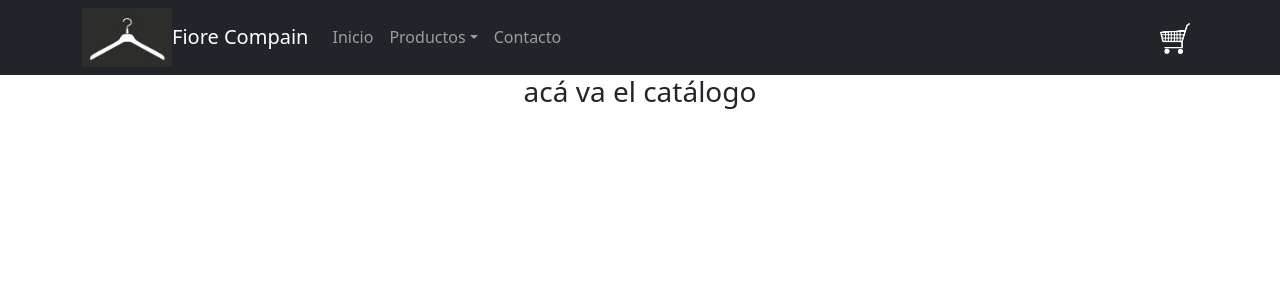
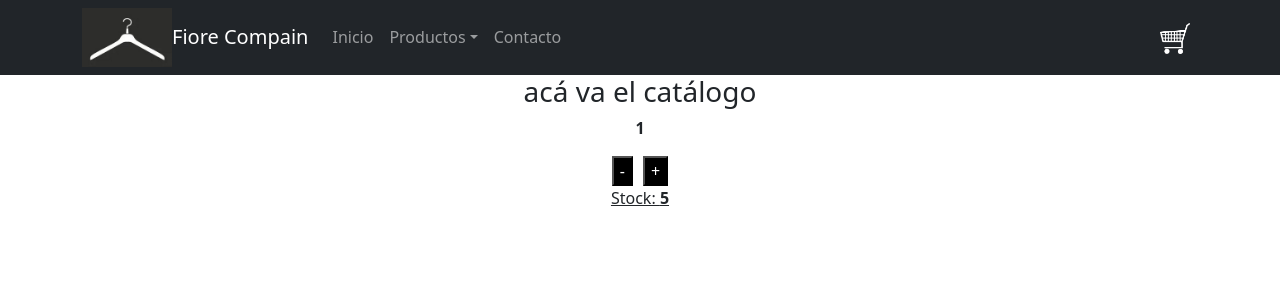
Before and after one commit to NicolasFiore/ProyectoCoder_ReactJs, a React (Vite) app: page / in a window 1280 px wide. Shown: the top 300 px of the page. Built offline with nearby package versions, Linux system fonts and the light colour scheme.

Commit message:
Sumar y restar productos
sin props

```diff
--- /dev/null
+++ b/src/components/ItemCount/ItemCount.css
@@ -0,0 +1,9 @@
+button{
+    margin: 0px 5px;
+    text-align: center;
+    background-color: black;
+    color: white;
+}
+#stock{
+    text-decoration: underline;
+}
--- /dev/null
+++ b/src/components/ItemCount/ItemCount.jsx
@@ -0,0 +1,31 @@
+import React, {useState} from 'react'
+import './ItemCount.css'
+
+const inicial = 1;
+const stockMax = 5;
+
+function ItemCount() {
+    const [valor, setValor] = useState(inicial);
+
+    const sumarUnidad= ()=>{
+        if(valor < stockMax){
+            setValor(valor + 1);
+        }
+    }
+    const restarUnidad= ()=>{
+        if(valor > inicial){
+            setValor(valor - 1);
+        }
+    }
+
+    return (
+        <div>
+            <p><strong>{valor}</strong></p>
+            <button onClick={restarUnidad}>-</button>
+            <button onClick={sumarUnidad}>+</button>
+            <p id="stock">Stock: <strong>{stockMax}</strong></p>
+        </div>
+    )
+}
+
+export default ItemCount
--- a/src/components/ItemListContainer/ItemListContainer.jsx
+++ b/src/components/ItemListContainer/ItemListContainer.jsx
@@ -1,4 +1,5 @@
 import React from 'react'
+import ItemCount from '../ItemCount/ItemCount'
 
 function ItemListContainer({greeting}) {
     return (
@@ -6,6 +7,7 @@ function ItemListContainer({greeting}) {
             <h3>
                 {greeting}
             </h3>
+            <ItemCount/>
         </div>
     )
 }
--- a/src/components/NavBar/NavBar.jsx
+++ b/src/components/NavBar/NavBar.jsx
@@ -18,7 +18,7 @@ const NavBar = () => {
                     <Nav className="me-auto">
                         <Nav.Link href="#Inicio">Inicio</Nav.Link>
                         <NavDropdown title="Productos" id="collasible-nav-dropdown">
-                            <NavDropdown.Item href="#action/3.1">Remeras</NavDropdown.Item>
+                            <NavDropdown.Item href="#action/3.1">Bermudas</NavDropdown.Item>
                             <NavDropdown.Item href="#action/3.2">Buzos</NavDropdown.Item>
                             <NavDropdown.Item href="#action/3.3">Gorras</NavDropdown.Item>
                         </NavDropdown>
```
